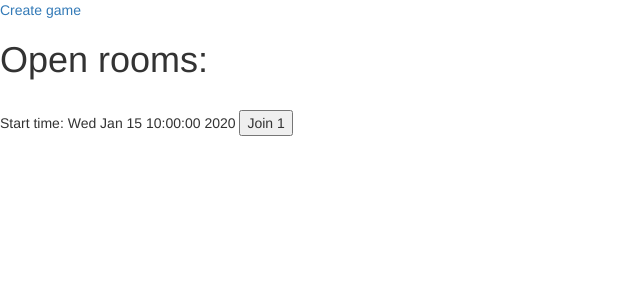
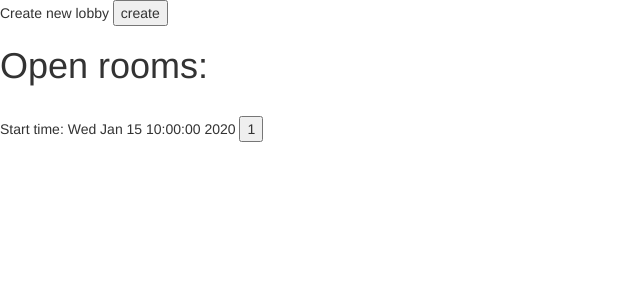
Before and after one commit to SuddenDevs/SuddenDev, a Flask app: page /lobby in a window 1280 px wide. Shown: the top 300 px of the page, without its empty margins (0-640 px from the left). Run offline with Flask 2, Linux system fonts and the light colour scheme; tables that the repository leaves empty hold one stand-in row (values such as "Sample post"); parts of the project's set-up code (start-up, migrations or seed data) failed here and were passed over; some libraries are stand-ins or nearby versions.

Commit message:
[NG] Remove WTForms dependency and crete game page.

```diff
--- a/setup.py
+++ b/setup.py
@@ -8,8 +8,6 @@ setup(
         'flask==0.12',
         'flask_sqlalchemy',
         'flask_socketio',
-        'flask_wtf',
-        'wtforms',
         'gunicorn==19.7.1',
         'eventlet==0.21.0',
         'psycopg2==2.7.1',
--- a/suddendev/forms.py
+++ /dev/null
@@ -1,5 +0,0 @@
-from flask_wtf import Form
-from wtforms.fields import SubmitField
-
-class CreateGameForm(Form):
-    submit = SubmitField('Create game.')
--- a/suddendev/routes.py
+++ b/suddendev/routes.py
@@ -8,7 +8,6 @@ from threading import Thread
 from . import main
 from . import socketio
 from .tasks import play_game
-from .forms import CreateGameForm
 from .models import db, GameController
 from .game_instance import GameInstance
 
@@ -32,16 +31,6 @@ def game_page():
 
     return flask.render_template('game.html')
 
-@main.route('/game_create', methods=['GET', 'POST'])
-def game_create():
-    form = CreateGameForm()
-    if form.validate_on_submit():
-            game_id = create_room()
-            flask.session['game_id'] = game_id
-            return flask.redirect(flask.url_for('.game_page'))
-    else:
-        return flask.render_template('game_create.html', form=form)
-
 @main.route('/lobby', methods=['GET', 'POST'])
 def lobby():
     """
@@ -56,7 +45,13 @@ def lobby():
     rooms = GameController.query.all()
 
     if flask.request.method == 'POST':
-        flask.session['game_id'] = flask.request.form['game_id']
+
+        if flask.request.form['submit'] == 'create':
+            flask.session['game_id'] = create_room()
+
+        else:
+            flask.session['game_id'] = flask.request.form['submit']
+
         return flask.redirect(flask.url_for('.game_page'))
 
     return flask.render_template('lobby.html', rooms=rooms)
--- a/suddendev/templates/lobby.html
+++ b/suddendev/templates/lobby.html
@@ -1,13 +1,17 @@
 {% extends "base.html" %}
 {% block body %}
-    <a href="{{ url_for('main.game_create') }}">Create game</a>
+
+    <form method="POST">
+        Create new lobby
+        <input type="submit" name="submit" value="create">
+    </form>
+
     <h1>Open rooms:</h1><br>
     {% for r in rooms %}
 
     <form method="POST">
         Start time: {{ r.start_time.ctime() }}
-        <input type="hidden" name="game_id" value={{r.game_id}}>
-        <input type="submit" name="{{r.game_id}}" value="Join {{ r.game_id }}">
+        <input type="submit" name="submit" value="{{ r.game_id }}">
     </form>
     <br>
 
```
